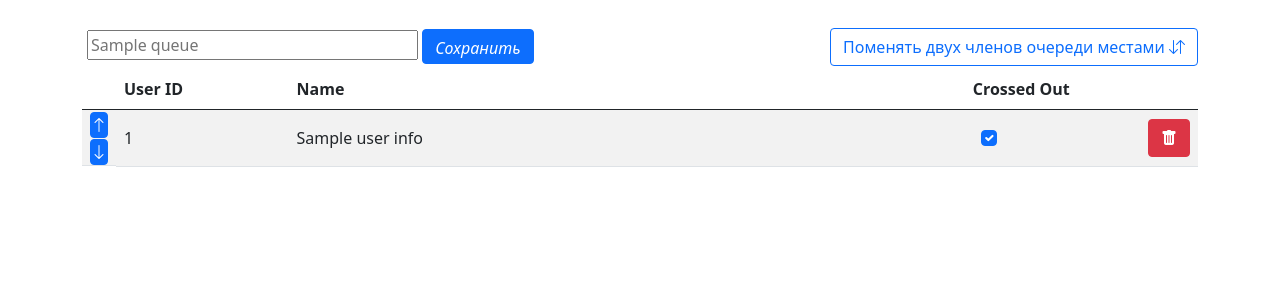
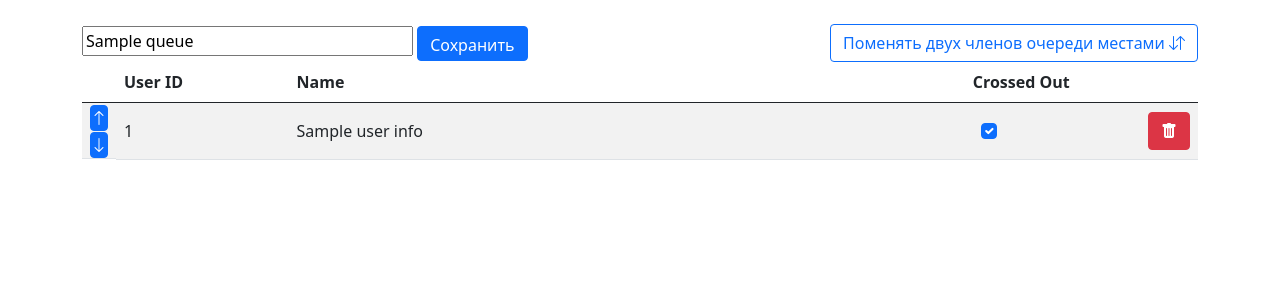
Before and after one commit to TiredOfThisAll/NureQ_bot, a Flask app: template src/web/templates/edit_queue.html in a window 1280 px wide. Shown: the part 64-364 px from the top of the page. Run offline with Flask 2, Linux system fonts and the light colour scheme; the template is opened without the code that fills it: most values are stand-ins (such as "Sample title", 1, 10 or a date in 2020); some libraries are stand-ins or nearby versions.

Commit message:
replaced placeholder with value

```diff
--- a/src/web/templates/edit_queue.html
+++ b/src/web/templates/edit_queue.html
@@ -2,11 +2,11 @@
 {% block content %}
 
     <div class="d-flex justify-content-between align-items-center mt-4">
-        <div style="margin: 5px">
-            <input type="text" id="new_queue_name" size="30" placeholder="{{ queue.name|e }}">
-            <i class="btn btn-primary" style="height: 35px" onclick='renameQueue({{ queue.id }}, {{ queue.name|tojson }})'>
+        <div>
+            <input type="text" id="new_queue_name"  size="30" value="{{ queue.name|e }}">
+            <button class="btn btn-primary" style="height: 35px" onclick='renameQueue({{ queue.id }}, {{ queue.name|tojson }})'>
                 Сохранить
-            </i>
+            </button>
         </div>
 
         {% if queue_members %}
```
